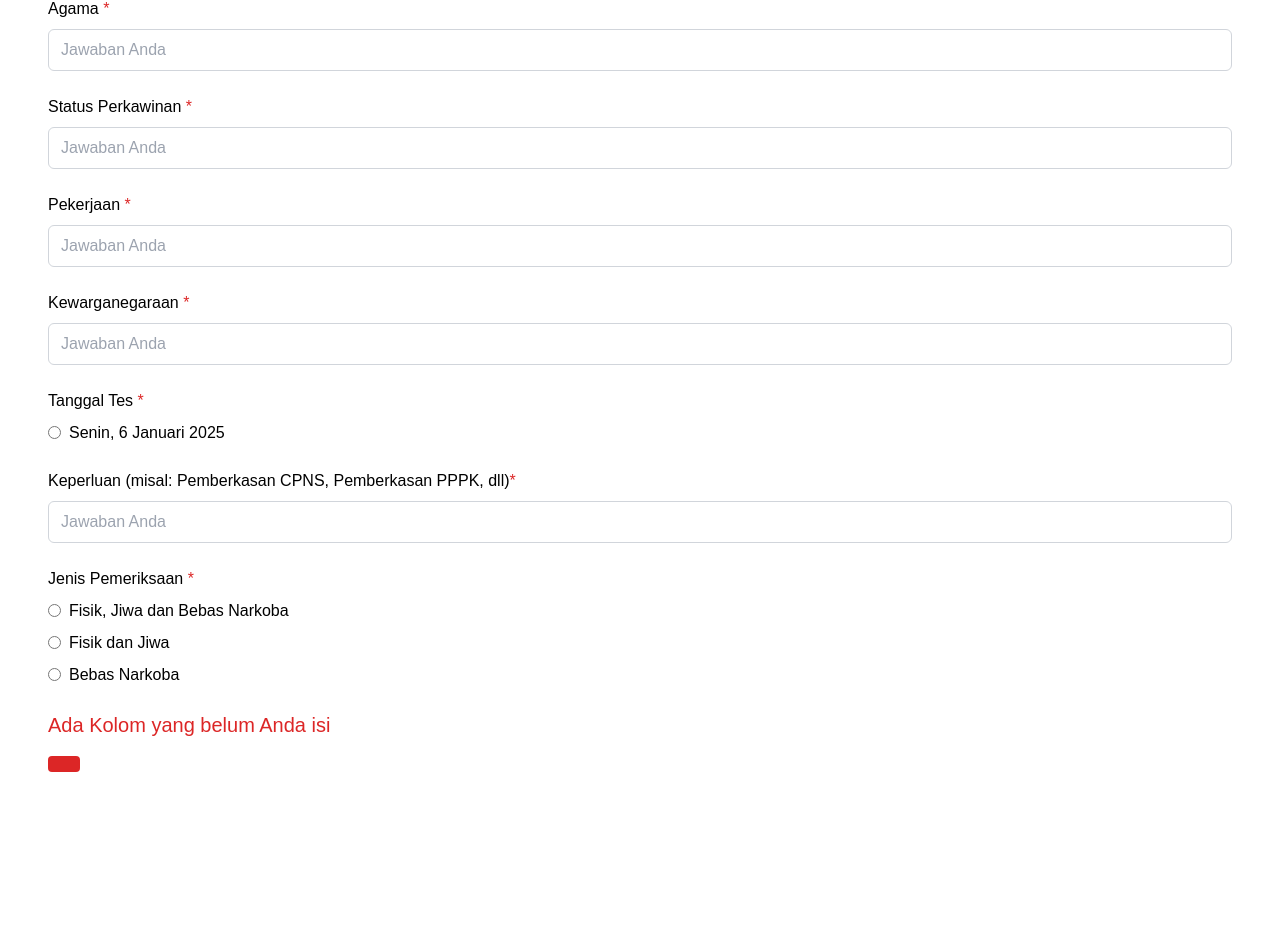
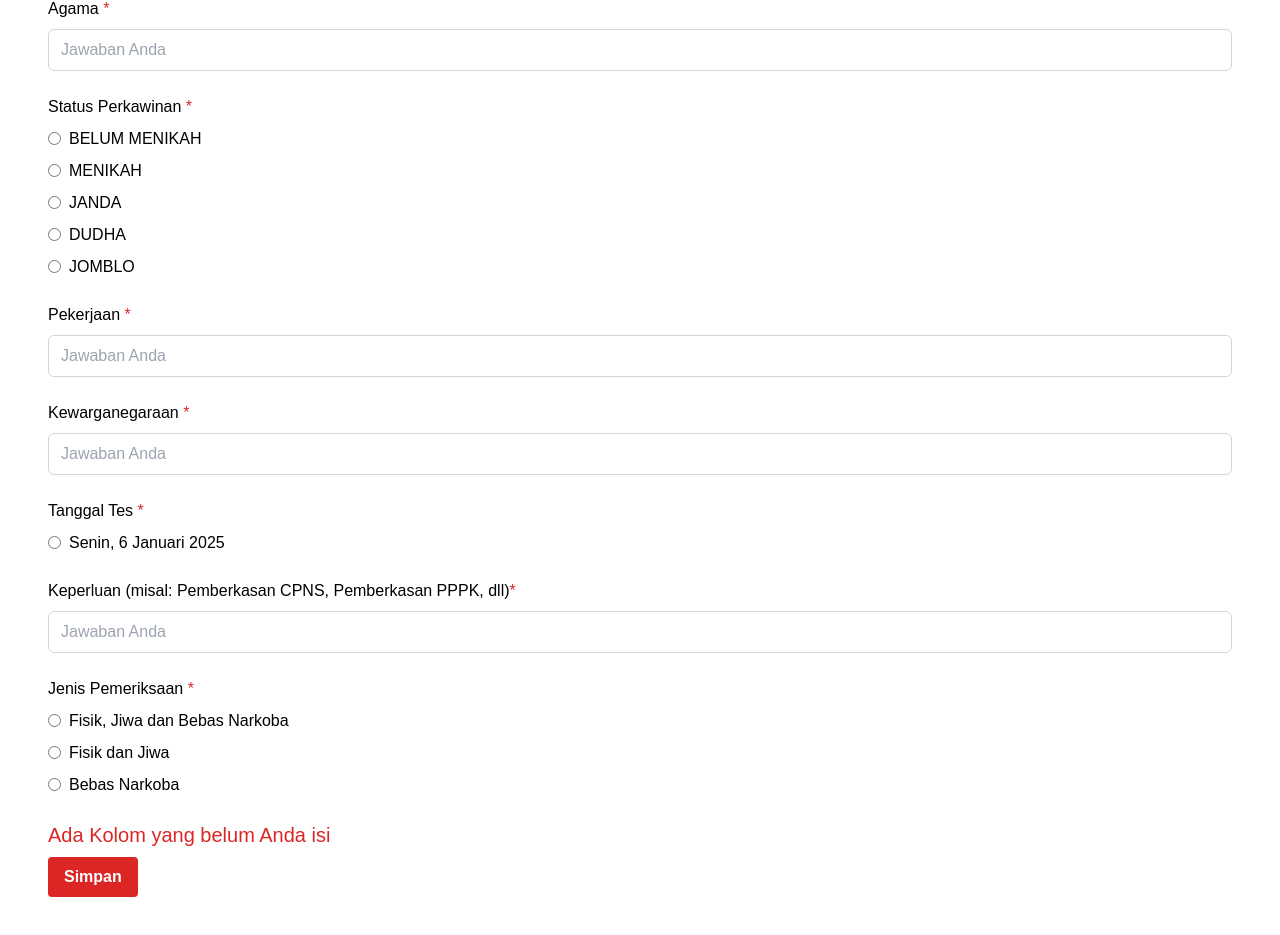
Before and after one commit to rajutankoding/ArticlesManagement, a Next.js app: page /form in a window 1280 px wide. Shown: the part 1556-2491 px from the top of the page. Before the commit the page ends 2376 px from the top, so only its background shows below. Built offline with nearby package versions, Linux system fonts and the light colour scheme.

Commit message:
FormCreated

```diff
--- /dev/null
+++ b/lib/action.js
@@ -0,0 +1,5 @@
+"use server";
+export const SaveData = async (formData) => {
+  const data = Object.fromEntries(formData.get());
+  console.log(data);
+};
--- a/package.json
+++ b/package.json
@@ -11,6 +11,7 @@
   "dependencies": {
     "@emotion/react": "^11.14.0",
     "axios": "^1.7.9",
+    "express": "^4.21.2",
     "next": "15.1.3",
     "react": "^19.0.0",
     "react-dom": "^19.0.0"
--- a/src/app/form/page.js
+++ b/src/app/form/page.js
@@ -1,6 +1,7 @@
 "use client";
 import React, { useState } from "react";
 import { useFormStatus } from "react-dom";
+import { SaveData } from "../../../lib/action";
 
 const Form = () => {
   const [error, setErrors] = useState({});
@@ -17,7 +18,7 @@ const Form = () => {
     jenisPemeriksaan: "",
     nomorTelepon: "",
     keperluan: "",
-    tanggalPilihan: "",
+    tanggalLahir: "",
     rtrw: "",
     kelDes: "",
     kecamatan: "",
@@ -46,7 +47,7 @@ const Form = () => {
     !formData.jenisPemeriksaan ||
     !formData.nomorTelepon ||
     !formData.keperluan ||
-    !formData.tanggalPilihan ||
+    !formData.tanggalLahir ||
     !formData.rtrw ||
     !formData.kelDes ||
     !formData.kecamatan ||
@@ -69,12 +70,13 @@ const Form = () => {
         jenisPemeriksaan: !formData.jenisPemeriksaan,
         nomorTelepon: !formData.nomorTelepon,
         keperluan: !formData.keperluan,
-        tanggalPilihan: !formData.tanggalPilihan,
+        tanggalLahir: !formData.tanggalLahir,
       });
       return;
     } else {
-      console.log(error);
-      console.log(formData);
+      // console.log(error);
+      // console.log(formData);
+      // SaveData;
       // Validasi: Periksa apakah ada field yang kosong
       const newErrors = {};
       Object.keys(formData).forEach((field) => {
@@ -152,7 +154,6 @@ const Form = () => {
               placeholder="Jawaban Anda"
             />
           </div>
-
           <div className="mb-6">
             <label className="block text-black font-medium mb-2">
               NIK <span className="text-red-600">*</span>
@@ -186,10 +187,16 @@ const Form = () => {
             </label>
             <input
               type="date"
-              name="tanggalPilihan"
-              value={formData.tanggalPilihan}
+              name="tanggalLahir"
+              value={formData.tanggalLahir}
               onChange={handleChange}
               className="w-full px-3 py-2 text-black border border-gray-300 rounded-md"
+              // max={new Date().toISOString().split("T")[0]}
+              max={
+                new Date(new Date().setDate(new Date().getDate() - 2))
+                  .toISOString()
+                  .split("T")[0]
+              }
             />
           </div>
           <div className="mb-6">
@@ -258,7 +265,7 @@ const Form = () => {
               placeholder="Jawaban Anda"
             />
           </div>
-          <div className="mb-6">
+          {/* <div className="mb-6">
             <label className="block text-black font-medium mb-2">
               Status Perkawinan <span className="text-red-600">*</span>
             </label>
@@ -270,6 +277,68 @@ const Form = () => {
               className="w-full px-3 py-2 text-black border border-gray-300 rounded-md"
               placeholder="Jawaban Anda"
             />
+          </div> */}
+          <div className="mb-6">
+            <label className="block text-black font-medium mb-2">
+              Status Perkawinan <span className="text-red-600">*</span>
+            </label>
+            <div className="flex flex-col space-y-2">
+              <div className="flex text-black items-center">
+                <input
+                  type="radio"
+                  id="blmNikah"
+                  name="statusPerkawinan"
+                  value="BELUM MENIKAH"
+                  onChange={handleChange}
+                  className="mr-2"
+                />
+                <label htmlFor="blmNikah">BELUM MENIKAH</label>
+              </div>
+              <div className="flex text-black items-center">
+                <input
+                  type="radio"
+                  id="nikah"
+                  name="statusPerkawinan"
+                  value="MENIKAH"
+                  onChange={handleChange}
+                  className="mr-2"
+                />
+                <label htmlFor="nikah">MENIKAH</label>
+              </div>
+              <div className="flex text-black items-center">
+                <input
+                  type="radio"
+                  id="janda"
+                  name="statusPerkawinan"
+                  value="JANDA"
+                  onChange={handleChange}
+                  className="mr-2"
+                />
+                <label htmlFor="janda">JANDA</label>
+              </div>
+              <div className="flex text-black items-center">
+                <input
+                  type="radio"
+                  id="dudha"
+                  name="statusPerkawinan"
+                  value="DUDHA"
+                  onChange={handleChange}
+                  className="mr-2"
+                />
+                <label htmlFor="dudha">DUDHA</label>
+              </div>
+              <div className="flex text-black items-center">
+                <input
+                  type="radio"
+                  id="jomblo"
+                  name="statusPerkawinan"
+                  value="JOMBLO"
+                  onChange={handleChange}
+                  className="mr-2"
+                />
+                <label htmlFor="jomblo">JOMBLO</label>
+              </div>
+            </div>
           </div>
           <div className="mb-6">
             <label className="block text-black font-medium mb-2">
@@ -395,7 +464,7 @@ const Form = () => {
                 Ada Kolom yang belum Anda isi
               </div>
               <button
-                // disabled
+                disabled
                 // type="button"
                 // onClick={() => {
                 //   console.log(formData);
@@ -404,12 +473,12 @@ const Form = () => {
                 // disabled={isInvalid}
                 className="btn disable bg-red-600 text-white font-bold px-4 py-2 rounded"
               >
-                {/* {formStatus ? "Sedang Menyimpan..." : "Simpan"} */}
+                {formStatus ? "Sedang Menyimpan..." : "Simpan"}
               </button>
             </>
           ) : (
             <button
-              disabled={formStatus}
+              // disabled
               // type="button"
               // onClick={() => {
               //   console.log(formData);
```
Also changed, not shown: 1 other file (tests, documents, lock files or other folders).
